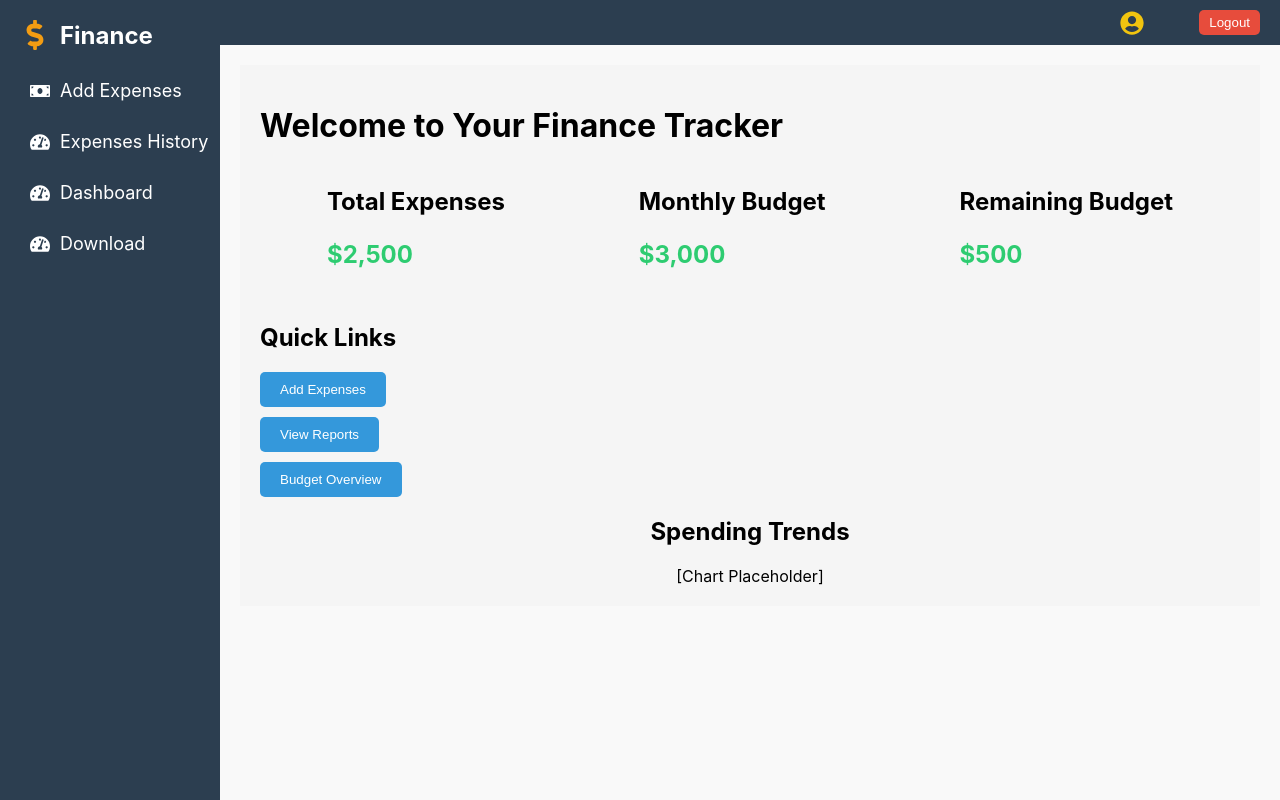
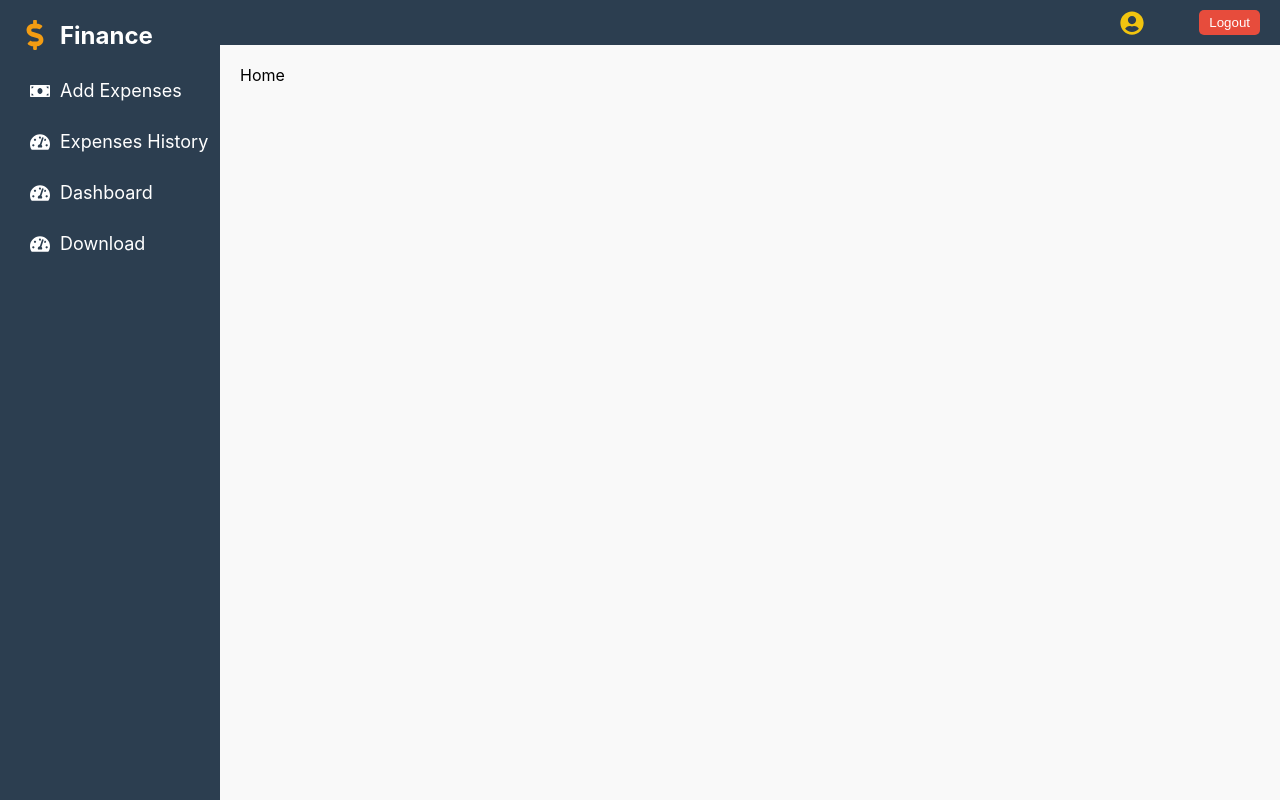
Before and after one commit to harish-chowdari/finance-frontend, a React (Create React App) app: page /finance/1 in a window 1280 px wide. Built offline with nearby package versions, Linux system fonts and the light colour scheme; what chartjs-plugin-datalabels would draw is missing.

Commit message:
deploy11

```diff
--- a/src/Pages/Home/Home.jsx
+++ b/src/Pages/Home/Home.jsx
@@ -1,42 +1,9 @@
-import React from 'react';
-import styles from './Home.module.css'; // Import CSS module for styling
+import React from 'react'
 
 const Home = () => {
   return (
-    <div className={styles.home}>
-      <h1 className={styles.homeTitle}>Welcome to Your Finance Tracker</h1>
-      <div className={styles.summary}>
-        <div className={styles.summaryItem}>
-          <h2>Total Expenses</h2>
-          <p className={styles.amount}>$2,500</p>
-        </div>
-        <div className={styles.summaryItem}>
-          <h2>Monthly Budget</h2>
-          <p className={styles.amount}>$3,000</p>
-        </div>
-        <div className={styles.summaryItem}>
-          <h2>Remaining Budget</h2>
-          <p className={styles.amount}>$500</p>
-        </div>
-      </div>
-      <div className={styles.quickLinks}>
-        <h2>Quick Links</h2>
-        <div className={styles.link}>
-          <button>Add Expenses</button>
-        </div>
-        <div className={styles.link}>
-          <button>View Reports</button>
-        </div>
-        <div className={styles.link}>
-          <button>Budget Overview</button>
-        </div>
-      </div>
-      <div className={styles.chart}>
-        <h2>Spending Trends</h2>
-        <div className={styles.chartPlaceholder}>[Chart Placeholder]</div>
-      </div>
-    </div>
-  );
+    <div>Home</div>
+  )
 }
 
-export default Home;
+export default Home
```
